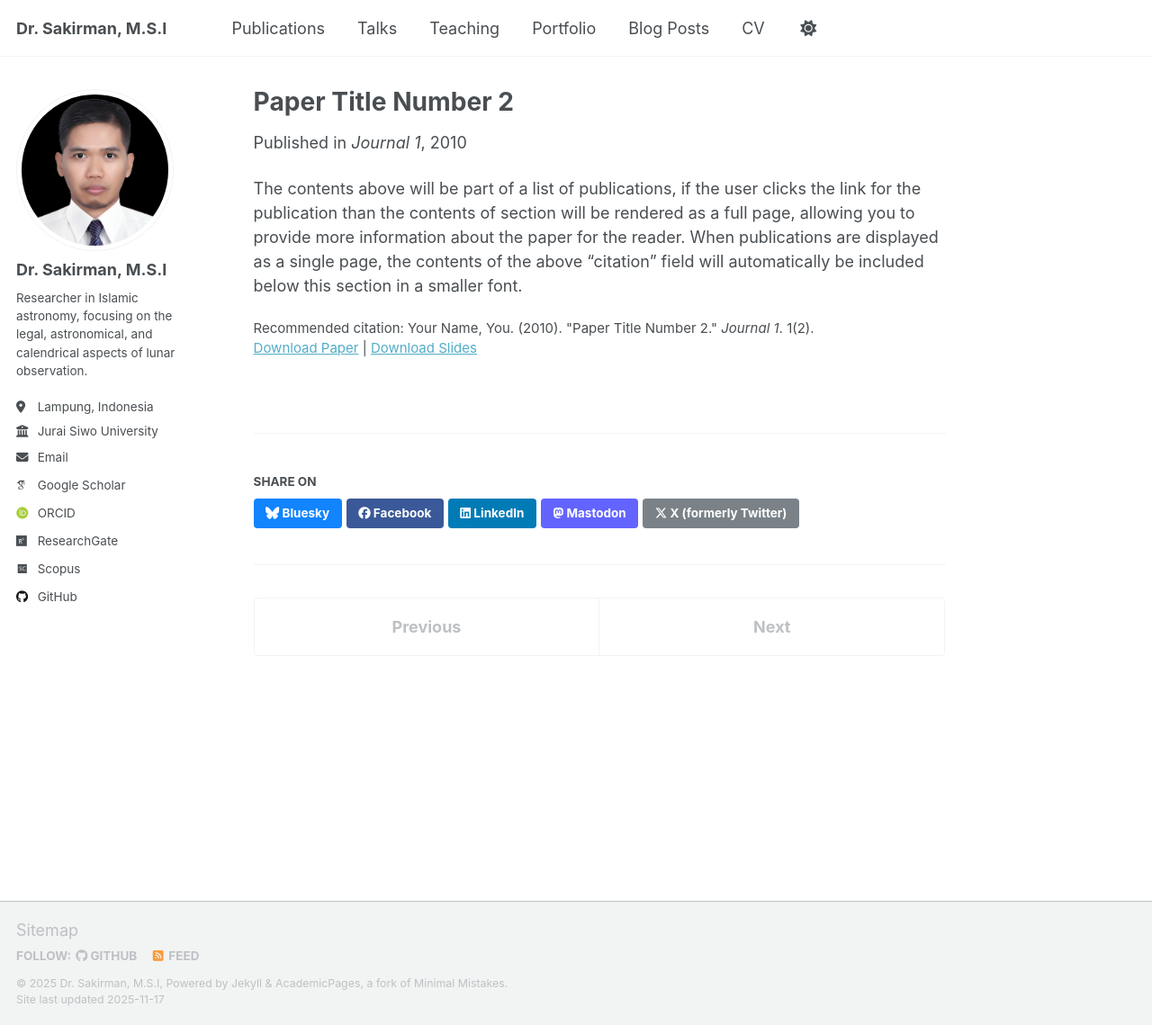
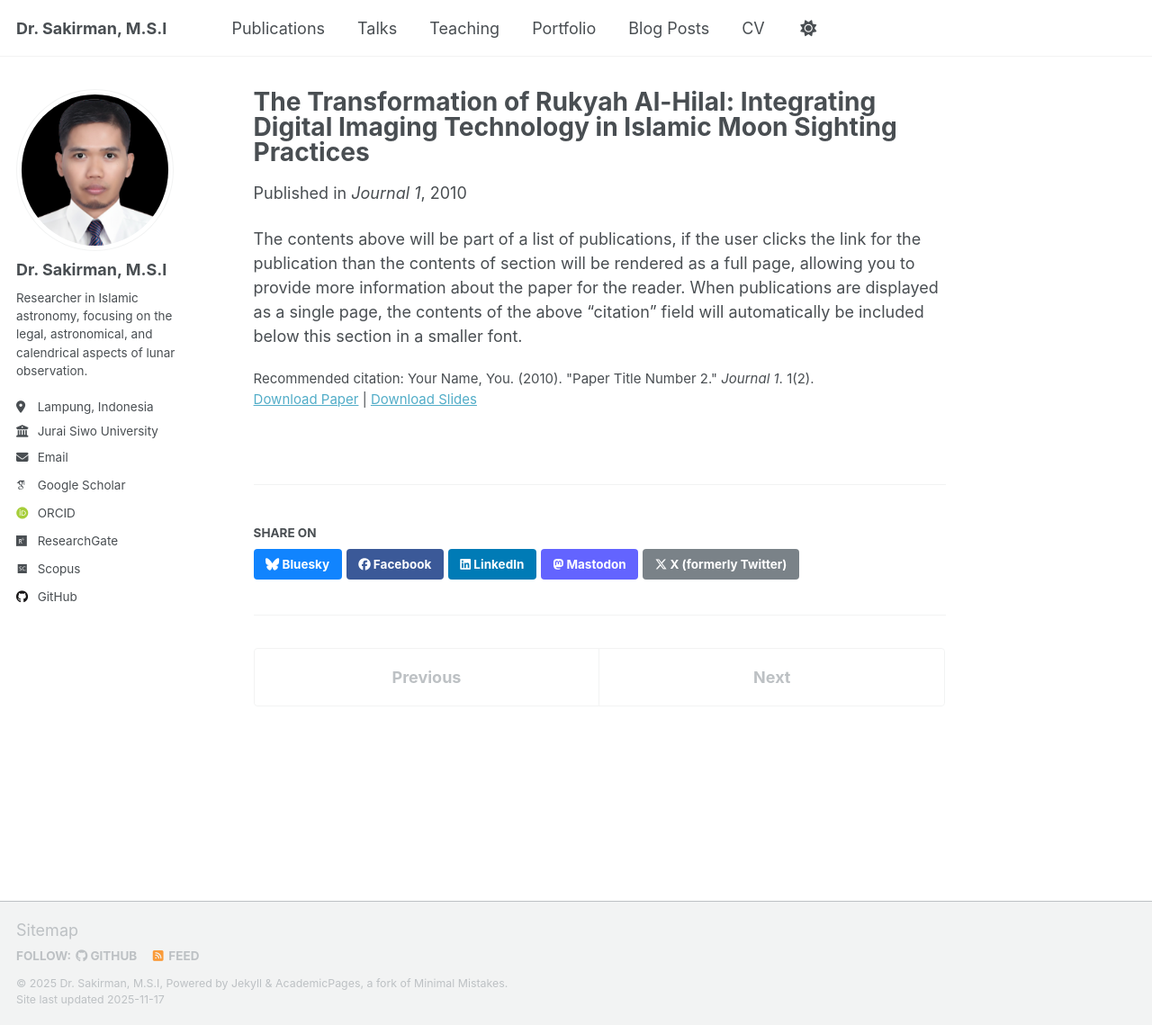
Before and after one commit to sakir-man/sakir-man.github.io, a Jekyll site: the page built from _publications/2010-10-01-paper-title-number-2.md, in a window 1280 px wide and 1139 px high. Shown: the whole window at 90% size. Built offline with Jekyll 4.4.1, drawn with Linux system fonts in a browser that asks for light colours; some web fonts are replaced; a script that is not in the unit is left out.

Commit message:
Update 2010-10-01-paper-title-number-2.md

```diff
--- a/_publications/2010-10-01-paper-title-number-2.md
+++ b/_publications/2010-10-01-paper-title-number-2.md
@@ -1,5 +1,5 @@
 ---
-title: "Paper Title Number 2"
+title: "The Transformation of Rukyah Al-Hilal: Integrating Digital Imaging Technology in Islamic Moon Sighting Practices"
 collection: publications
 category: manuscripts
 permalink: /publication/2010-10-01-paper-title-number-2
```
